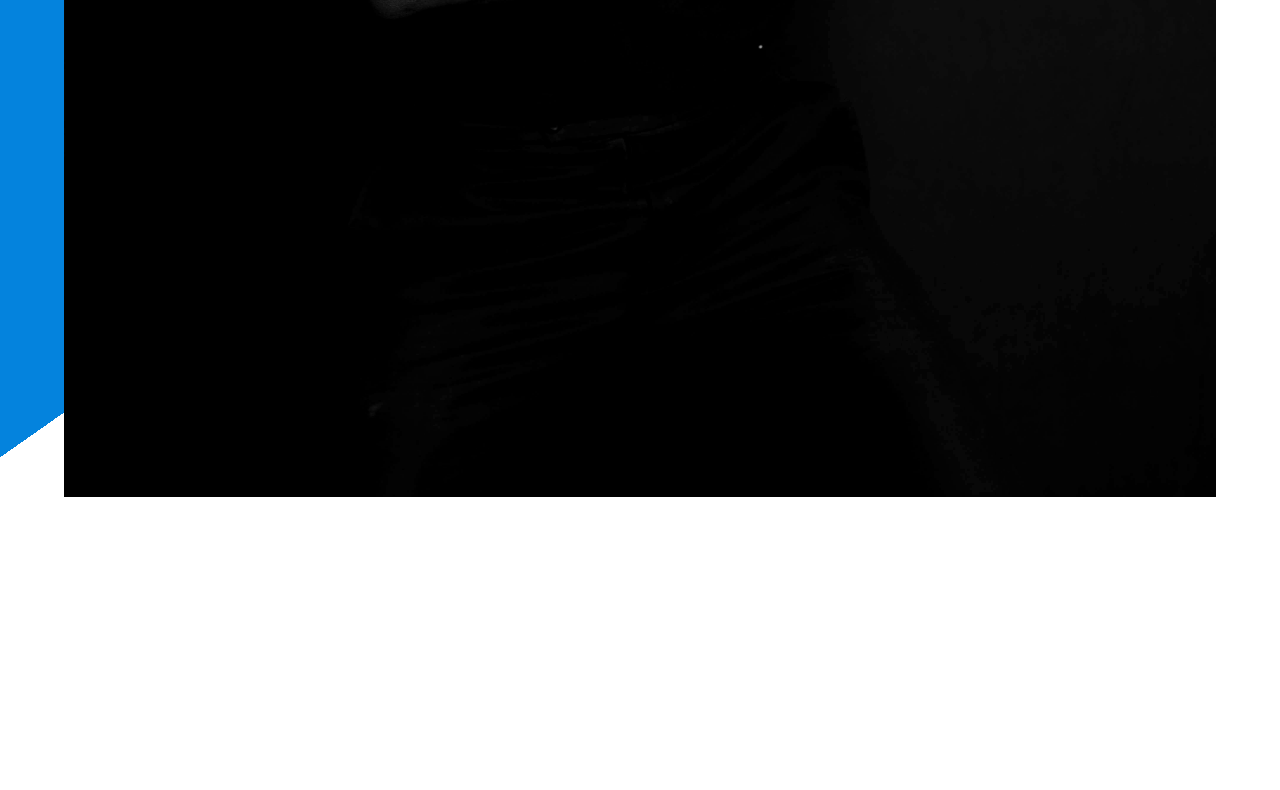
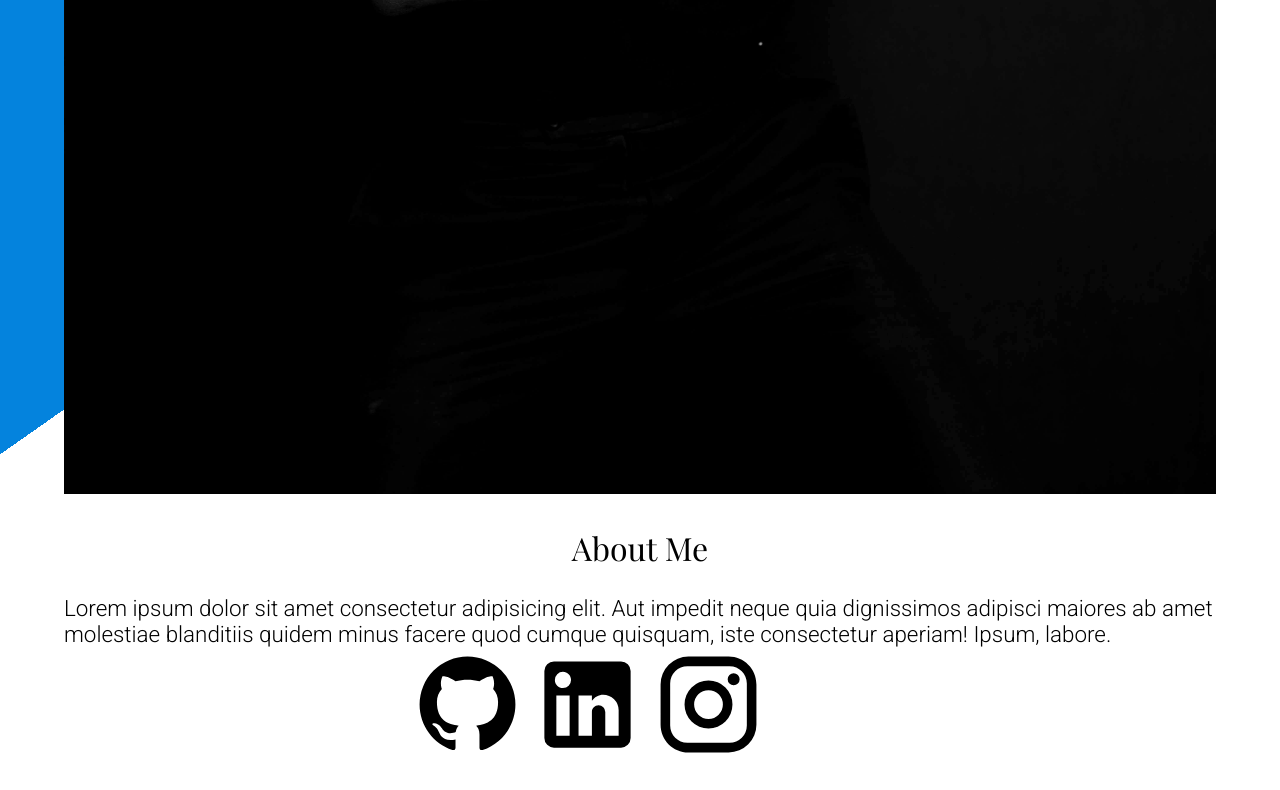
Before and after one commit to eskainah/Homepage, a plain HTML site: page index.html in a window 1280 px wide. Shown: the part 957-1747 px from the top of the page. Before the commit the page ends 1461 px from the top, so only its background shows below. Drawn offline with nearby package versions, Linux system fonts and the light colour scheme; a web font is replaced by a local one.

Commit message:
About me Section completed

```diff
--- a/index.html
+++ b/index.html
@@ -24,19 +24,23 @@
             </div>
         </section>
 
+        <section class="container about">
+            <h2>About Me</h2>
+
+                <p>
+                    Lorem ipsum dolor sit amet consectetur adipisicing elit. Aut impedit neque quia dignissimos adipisci maiores ab amet molestiae blanditiis quidem minus facere quod cumque quisquam, iste consectetur aperiam! Ipsum, labore.
+                    <br>
+
+                    <span class="profile__link">
+                        <a href="" ><img src="images/github.svg " alt="" class="icon"></a>
+                        <a href=""><img src="images/linkedin.svg" alt="" class="icon"></a>
+                        <a href=""><img src="images/instagram.svg" alt="" class="icon"></a>
+                    </span>
+
+                </p>
+        </section>
 
     </main>
-    <!-- <main class="container">
-
-
-        <section class="about">
-            <h2>About Me</h2>
-            <p>
-                Lorem ipsum dolor sit amet consectetur adipisicing elit. Aut impedit neque quia dignissimos adipisci maiores ab amet molestiae blanditiis quidem minus facere quod cumque quisquam, iste consectetur aperiam! Ipsum, labore.
-            </p>
-
-        </section>
-    </main> -->
 </body>
 
 </html>
--- a/style.css
+++ b/style.css
@@ -13,7 +13,7 @@
 body {
     margin: 0;
     font-family: 'Roboto', sans-serif;
-    font-size: 1.8rem;
+    font-size: 1.4rem;
     display: flex;
     flex-direction: column;
 }
@@ -43,13 +43,18 @@ body {
     color: var(--text-light);
  }
 
-
-/*
 .about{
 
-    background-color: green;
-    h2{
-        font-family: "Playfair Display", serif;
-        font-size: 2.8rem;
-    }
-} */
+   h2{
+    font-family: "Playfair Display", serif;
+    font-size: 2rem;
+    text-align: center;
+    font-weight: lighter;
+   }
+}
+.profile__link{
+   margin-left: 30%;
+}
+.icon{
+    width: 10%;
+}
```
